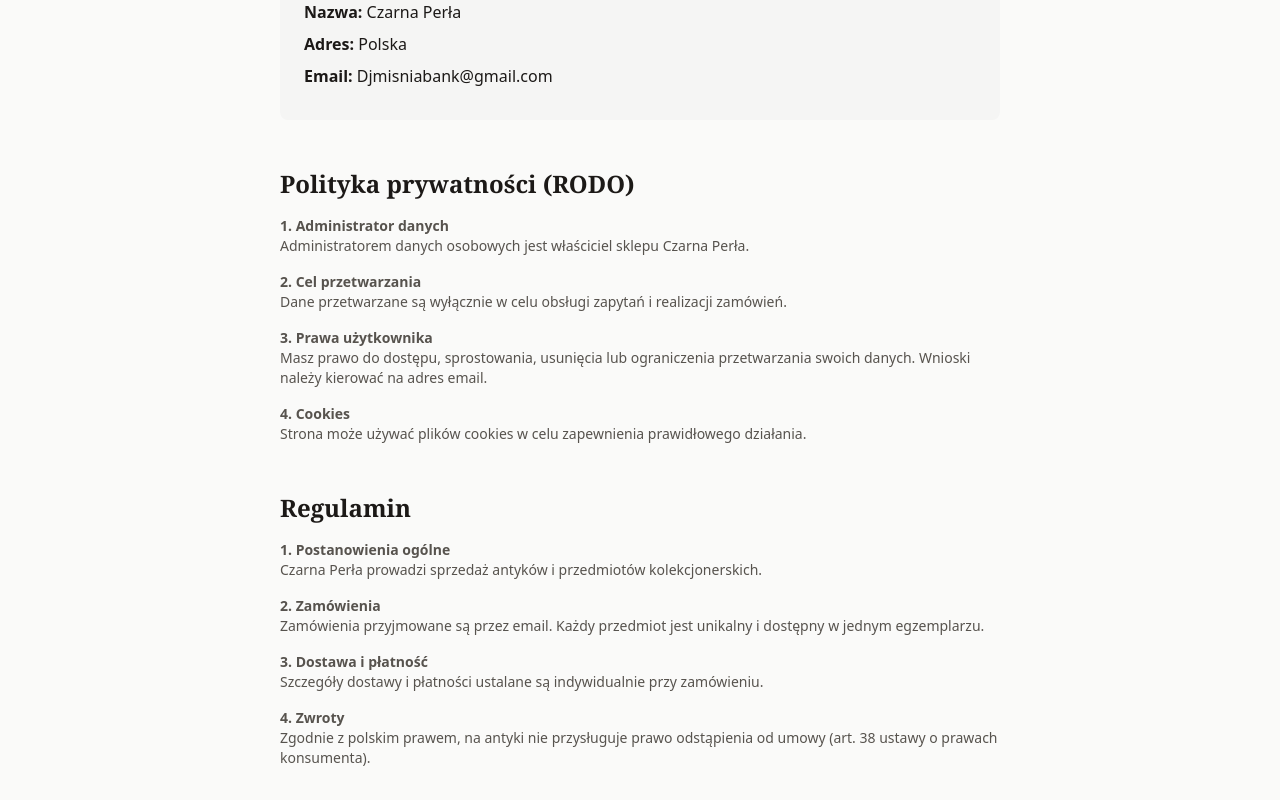
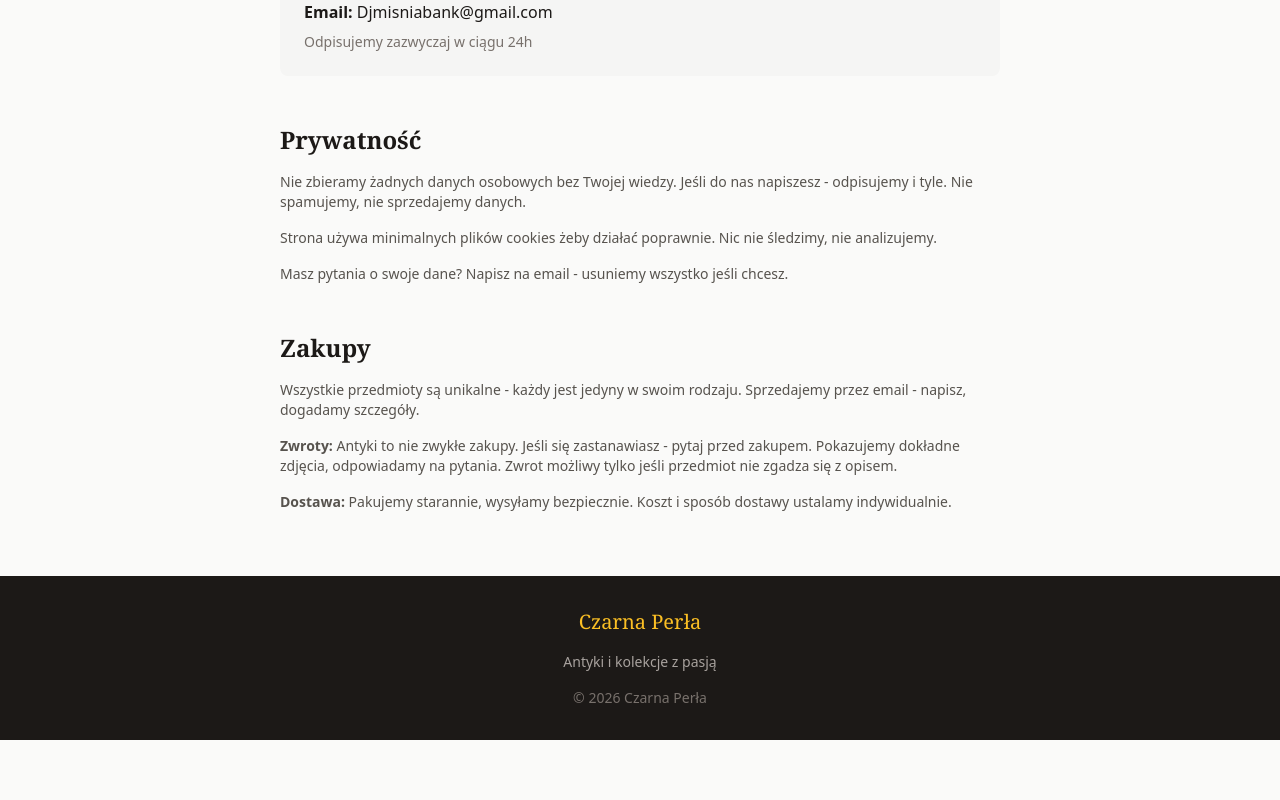
Before and after one commit to MOUVAL/czarnaperelka, a Next.js app: page /o-nas in a window 1280 px wide. Shown: the part 420-1220 px from the top of the page. After the commit the page ends 1160 px from the top, so only its background shows below. Built offline with nearby package versions, Linux system fonts and the light colour scheme; a web font is replaced by a local one.

Commit message:
Make legal info casual and friendly
- Removed formal company data
- Casual privacy policy (no tracking, no spam)
- Simple purchase terms
- Friendly tone throughout

```diff
--- a/src/app/o-nas/page.tsx
+++ b/src/app/o-nas/page.tsx
@@ -15,59 +15,45 @@ export default function AboutPage() {
           Znajdujemy, gromadzimy i dzielimy się pięknem przeszłości.
         </p>
 
-        <h2 className="font-serif text-2xl font-bold mt-12 mb-4">Dane firmy</h2>
+        <h2 className="font-serif text-2xl font-bold mt-12 mb-4">Kontakt</h2>
         <div className="bg-stone-100 rounded-lg p-6 mb-8">
-          <p className="mb-2"><strong>Nazwa:</strong> Czarna Perła</p>
-          <p className="mb-2"><strong>Adres:</strong> Polska</p>
           <p className="mb-2"><strong>Email:</strong> Djmisniabank@gmail.com</p>
+          <p className="text-stone-500 text-sm">Odpisujemy zazwyczaj w ciągu 24h</p>
         </div>
 
-        <h2 className="font-serif text-2xl font-bold mt-12 mb-4">Polityka prywatności (RODO)</h2>
+        <h2 className="font-serif text-2xl font-bold mt-12 mb-4">Prywatność</h2>
         <div className="text-sm text-stone-600 space-y-4">
           <p>
-            <strong>1. Administrator danych</strong><br />
-            Administratorem danych osobowych jest właściciel sklepu Czarna Perła.
+            Nie zbieramy żadnych danych osobowych bez Twojej wiedzy.
+            Jeśli do nas napiszesz - odpisujemy i tyle. Nie spamujemy, nie sprzedajemy danych.
           </p>
 
           <p>
-            <strong>2. Cel przetwarzania</strong><br />
-            Dane przetwarzane są wyłącznie w celu obsługi zapytań i realizacji zamówień.
+            Strona używa minimalnych plików cookies żeby działać poprawnie.
+            Nic nie śledzimy, nie analizujemy.
           </p>
 
           <p>
-            <strong>3. Prawa użytkownika</strong><br />
-            Masz prawo do dostępu, sprostowania, usunięcia lub ograniczenia przetwarzania
-            swoich danych. Wnioski należy kierować na adres email.
+            Masz pytania o swoje dane? Napisz na email - usuniemy wszystko jeśli chcesz.
+          </p>
+        </div>
+
+        <h2 className="font-serif text-2xl font-bold mt-12 mb-4">Zakupy</h2>
+        <div className="text-sm text-stone-600 space-y-4">
+          <p>
+            Wszystkie przedmioty są unikalne - każdy jest jedyny w swoim rodzaju.
+            Sprzedajemy przez email - napisz, dogadamy szczegóły.
           </p>
 
           <p>
-            <strong>4. Cookies</strong><br />
-            Strona może używać plików cookies w celu zapewnienia prawidłowego działania.
-          </p>
-        </div>
-
-        <h2 className="font-serif text-2xl font-bold mt-12 mb-4">Regulamin</h2>
-        <div className="text-sm text-stone-600 space-y-4">
-          <p>
-            <strong>1. Postanowienia ogólne</strong><br />
-            Czarna Perła prowadzi sprzedaż antyków i przedmiotów kolekcjonerskich.
+            <strong>Zwroty:</strong> Antyki to nie zwykłe zakupy. Jeśli się zastanawiasz -
+            pytaj przed zakupem. Pokazujemy dokładne zdjęcia, odpowiadamy na pytania.
+            Zwrot możliwy tylko jeśli przedmiot nie zgadza się z opisem.
           </p>
 
           <p>
-            <strong>2. Zamówienia</strong><br />
-            Zamówienia przyjmowane są przez email. Każdy przedmiot jest unikalny
-            i dostępny w jednym egzemplarzu.
-          </p>
-
-          <p>
-            <strong>3. Dostawa i płatność</strong><br />
-            Szczegóły dostawy i płatności ustalane są indywidualnie przy zamówieniu.
-          </p>
-
-          <p>
-            <strong>4. Zwroty</strong><br />
-            Zgodnie z polskim prawem, na antyki nie przysługuje prawo odstąpienia
-            od umowy (art. 38 ustawy o prawach konsumenta).
+            <strong>Dostawa:</strong> Pakujemy starannie, wysyłamy bezpiecznie.
+            Koszt i sposób dostawy ustalamy indywidualnie.
           </p>
         </div>
       </div>
```
